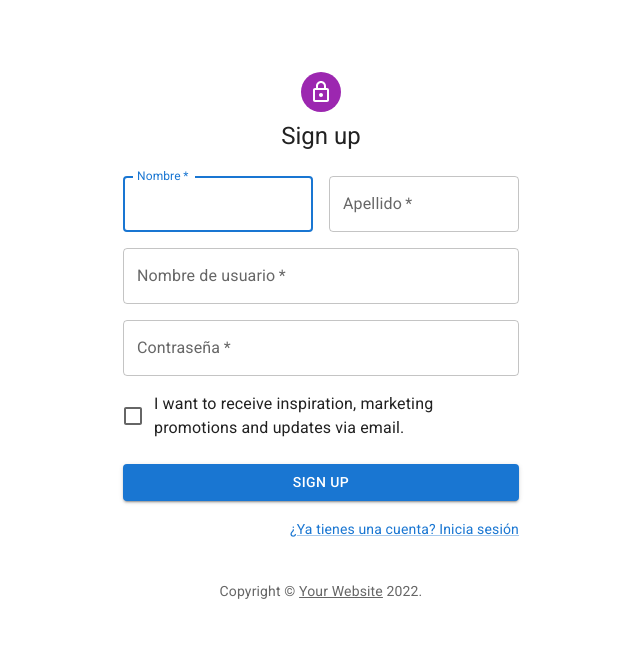
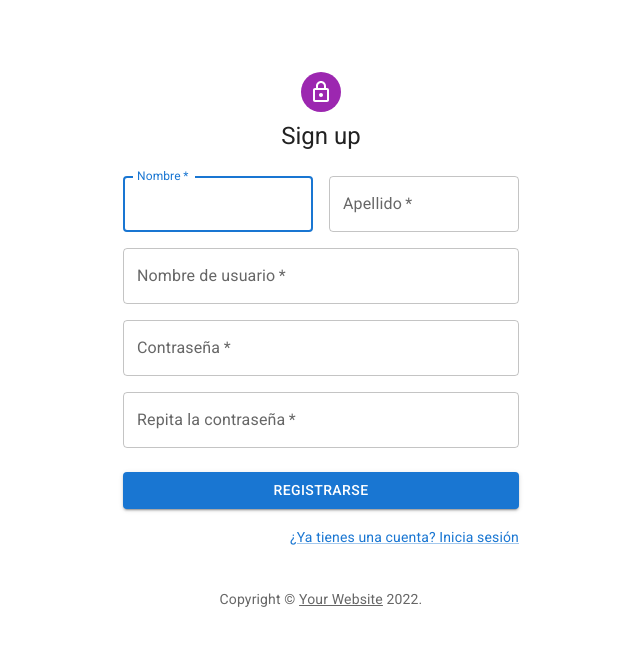
Before and after one commit to IS-2-USB/EPADS-frontend, a React (Create React App) app: page /sign-up in a window 1280 px wide. Shown: the top 646 px of the page, without its empty margins (319-959 px from the left). Built offline with nearby package versions, Linux system fonts and the light colour scheme.

Commit message:
add signUp and users route

```diff
--- a/src/App.js
+++ b/src/App.js
@@ -1,5 +1,6 @@
 import "./App.scss";
 import Dashboard from "./views/Dashboard/Dashboard";
+import UserControl from "./views/UserControl/UserControl.js";
 import Login from "./views/login/Login.js";
 import SignUp from "./views/signUp/signUp.js";
 import { BrowserRouter, Routes, Route } from "react-router-dom";
@@ -23,6 +24,11 @@ function App() {
               path="/dashboard"
               element={<PrivateRoute redirectTo="/" Component={Dashboard} />}
             />
+            <Route
+              exact
+              path="/users"
+              element={<PrivateRoute redirectTo="/" Component={UserControl} />}
+            />
           </Routes>
         </BrowserRouter>
       </ThemeProvider>
--- a/src/views/Dashboard/Dashboard.js
+++ b/src/views/Dashboard/Dashboard.js
@@ -26,10 +26,12 @@ import FolderIcon from "@mui/icons-material/Folder";
 import PeopleIcon from "@mui/icons-material/People";
 import SaveIcon from "@mui/icons-material/Save";
 import styles from "./dashboard.module.scss";
+import { useNavigate } from "react-router-dom";
 const drawerWidth = 200;
 
 export default function Dashboard() {
   const [editable, setEditable] = useState(null);
+  const router = useNavigate();
   const createData = (id, descripcion, tipo, acciones) => {
     return { id, descripcion, tipo, acciones };
   };
@@ -39,6 +41,12 @@ export default function Dashboard() {
     createData(2, "Proyecto 2", "Ninguno"),
     createData(3, "Proyecto 3", "Ninguno"),
   ];
+
+  function user(){
+    console.log("entre")
+
+    router("/users");
+  }
   return (
     <>
       <div className={styles.container}>
@@ -129,7 +137,7 @@ export default function Dashboard() {
             { name: "Usuarios", icon: <PeopleIcon /> },
             { name: "Eventos", icon: <EventNoteIcon /> },
           ].map(({ name, icon }, index) => (
-            <ListItem button key={name}>
+            <ListItem button onClick={() => user()} key={name}>
               <ListItemIcon>{icon}</ListItemIcon>
               <ListItemText primary={name} />
             </ListItem>
--- a/src/views/UserControl/UserControl.js
+++ b/src/views/UserControl/UserControl.js
@@ -26,10 +26,13 @@ import FolderIcon from "@mui/icons-material/Folder";
 import PeopleIcon from "@mui/icons-material/People";
 import SaveIcon from "@mui/icons-material/Save";
 import styles from "./UserControl.scss";
+import { useNavigate } from "react-router-dom";
+
 const drawerWidth = 200;
 
 export default function UserControl() {
     const [editable, setEditable] = useState(null);
+    const router = useNavigate();
     const createData = (
         id,
         login,
@@ -74,6 +77,11 @@ export default function UserControl() {
             projects[0]
         ),
     ];
+    function dash(){
+        console.log("entre")
+
+        router("/dashboard");
+      }
     return (
         <>
             <div className={styles.container}>
@@ -277,7 +285,7 @@ export default function UserControl() {
                         { name: "Usuarios", icon: <PeopleIcon /> },
                         { name: "Eventos", icon: <EventNoteIcon /> },
                     ].map(({ name, icon }, index) => (
-                        <ListItem button key={name}>
+                        <ListItem button onClick={() => dash()} key={name}>
                             <ListItemIcon>{icon}</ListItemIcon>
                             <ListItemText primary={name} />
                         </ListItem>
--- a/src/views/login/Login.js
+++ b/src/views/login/Login.js
@@ -43,6 +43,20 @@ export default function Login() {
     if (data.get("username") === "" || data.get("password") === "") {
       alert("Rellene los campos de usuario y contraseña");
     }
+    else{
+      dispatch({
+        type: "login",
+        payload: {
+          first_name: "Carlos",
+          last_name: "Gonzalez",
+          type: "developer",
+          token: "jskdf9s82342js09",
+          isLoading: false,
+        },
+      });
+      router("/dashboard");
+      alert("Bienvenido");
+    }
     const requestOptions = {
       method: "POST",
       headers: { "Content-Type": "application/json" },
@@ -58,18 +72,7 @@ export default function Login() {
     ); */
     /*  const data2 = await response.json(); */
     /*     if (result.ok) { */
-    dispatch({
-      type: "login",
-      payload: {
-        first_name: "Carlos",
-        last_name: "Gonzalez",
-        type: "developer",
-        token: "jskdf9s82342js09",
-        isLoading: false,
-      },
-    });
-    router("/dashboard");
-    alert("Bienvenido");
+
     /*   } else {
       alert("no se encuentra registrado en el sistema");
     } */
@@ -151,7 +154,7 @@ export default function Login() {
             </Button>
             <Grid container>
               <Grid item xs>
-                <Link href="/Dashboard" variant="body2">
+                <Link href="/" variant="body2">
                   Cambiar contraseña
                 </Link>
               </Grid>
--- a/src/views/signUp/signUp.js
+++ b/src/views/signUp/signUp.js
@@ -12,6 +12,7 @@ import LockOutlinedIcon from '@mui/icons-material/LockOutlined';
 import Typography from '@mui/material/Typography';
 import Container from '@mui/material/Container';
 import { createTheme, ThemeProvider } from '@mui/material/styles';
+import { useNavigate } from "react-router-dom";
 
 function Copyright(props) {
   return (
@@ -29,6 +30,7 @@ function Copyright(props) {
 const theme = createTheme();
 
 export default function SignUp() {
+  const router = useNavigate()
   const handleSubmit = (event) => {
     event.preventDefault();
     const data = new FormData(event.currentTarget);
@@ -37,6 +39,7 @@ export default function SignUp() {
       email: data.get('email'),
       password: data.get('password'),
     });
+    router("/")
   };
 
   return (
@@ -102,9 +105,14 @@ export default function SignUp() {
                 />
               </Grid>
               <Grid item xs={12}>
-                <FormControlLabel
-                  control={<Checkbox value="allowExtraEmails" color="primary" />}
-                  label="I want to receive inspiration, marketing promotions and updates via email."
+                <TextField
+                  required
+                  fullWidth
+                  name="repeatPassword"
+                  label="Repita la contraseña"
+                  type="repeatPassword"
+                  id="repeatPassword"
+                  autoComplete="repeatPassword"
                 />
               </Grid>
             </Grid>
@@ -114,11 +122,11 @@ export default function SignUp() {
               variant="contained"
               sx={{ mt: 3, mb: 2 }}
             >
-              Sign Up
+              Registrarse
             </Button>
             <Grid container justifyContent="flex-end">
               <Grid item>
-                <Link href="#" variant="body2">
+                <Link href="/" variant="body2">
                   ¿Ya tienes una cuenta? Inicia sesión
                 </Link>
               </Grid>
```
